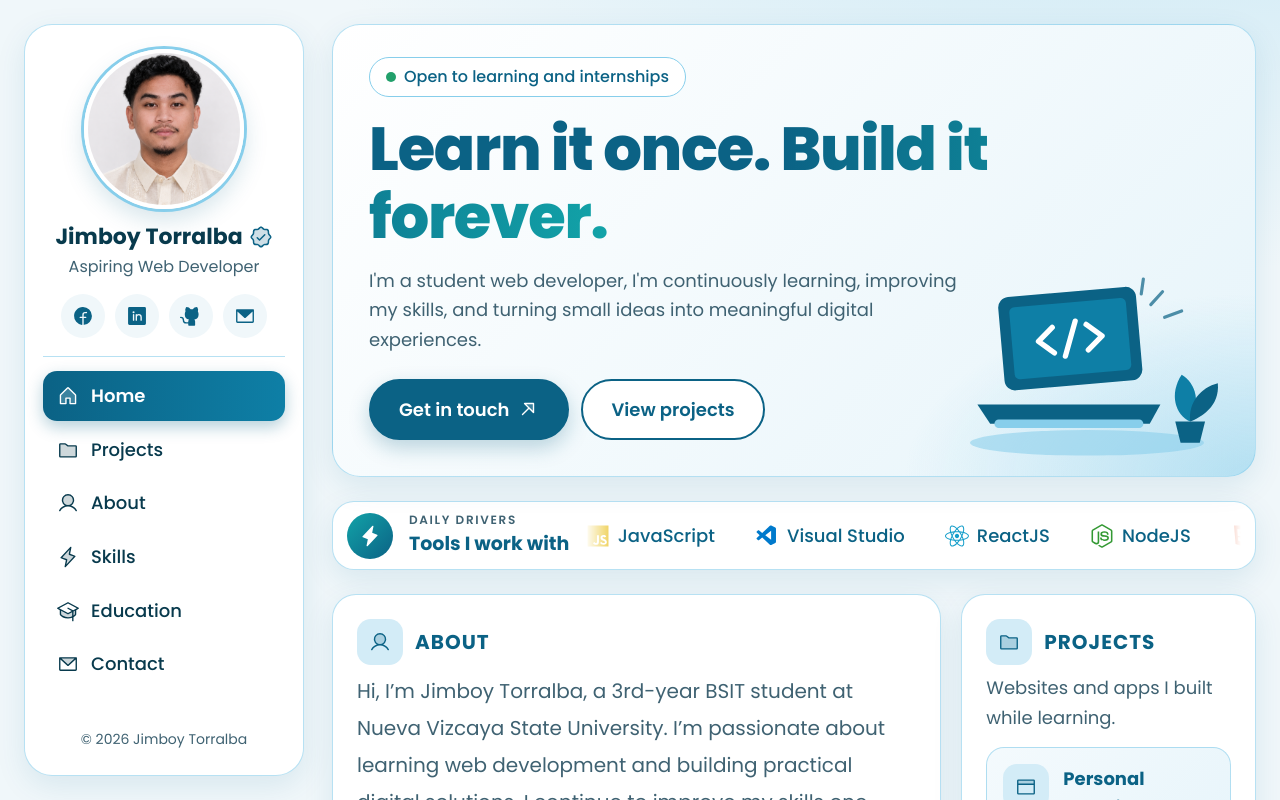
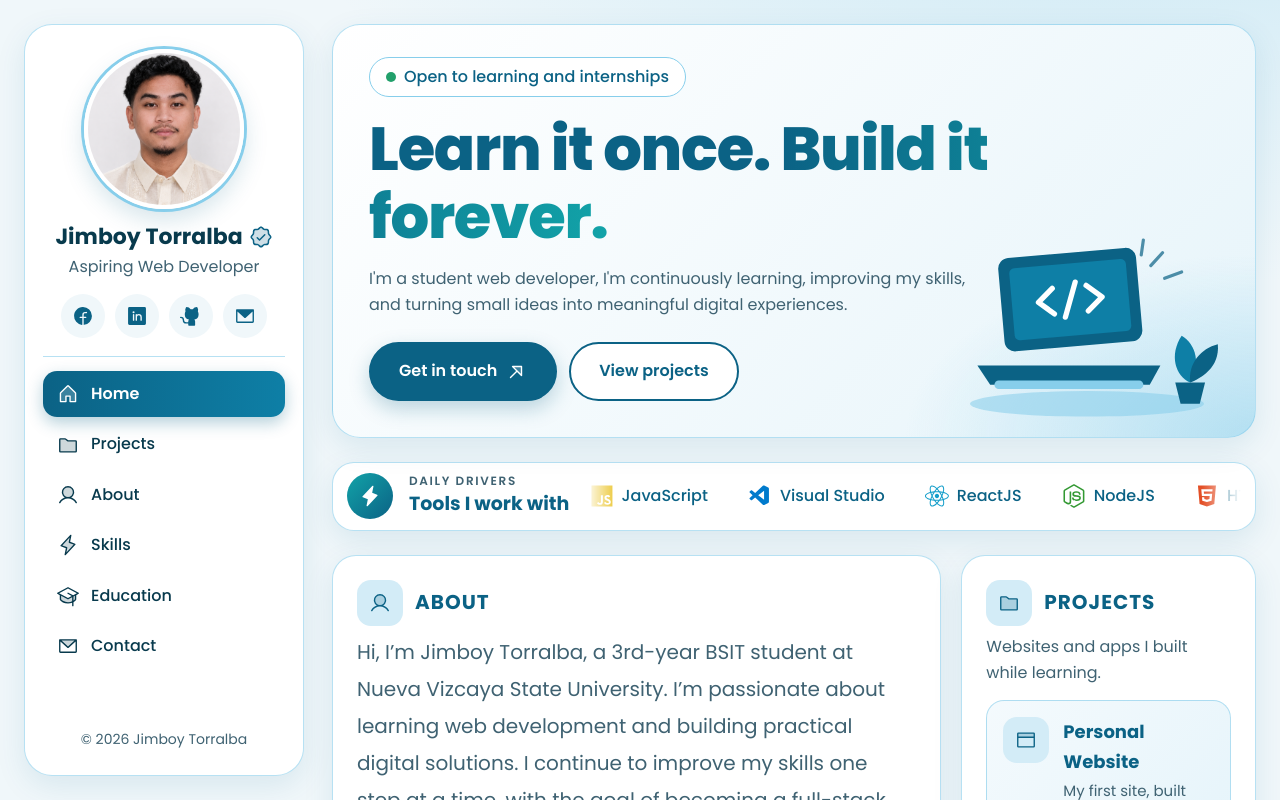
Before and after one commit to jimby-bot/Myportfolio, a React (Vite) app: page / in a window 1280 px wide. Shown: the top 800 px of the page. Built offline with nearby package versions, Linux system fonts and the light colour scheme.

Commit message:
Decrease body font size from 18px to 16px

```diff
--- a/src/index.css
+++ b/src/index.css
@@ -14,7 +14,7 @@ html { scroll-behavior: smooth; }
 body {
   margin: 0;
   font-family: 'Poppins', system-ui, sans-serif;
-  font-size: 18px;
+  font-size: 16px;
   line-height: 1.65;
   color: var(--text);
   background: radial-gradient(900px 500px at 90% -10%, #87ceeb66, transparent), var(--bg);
```
